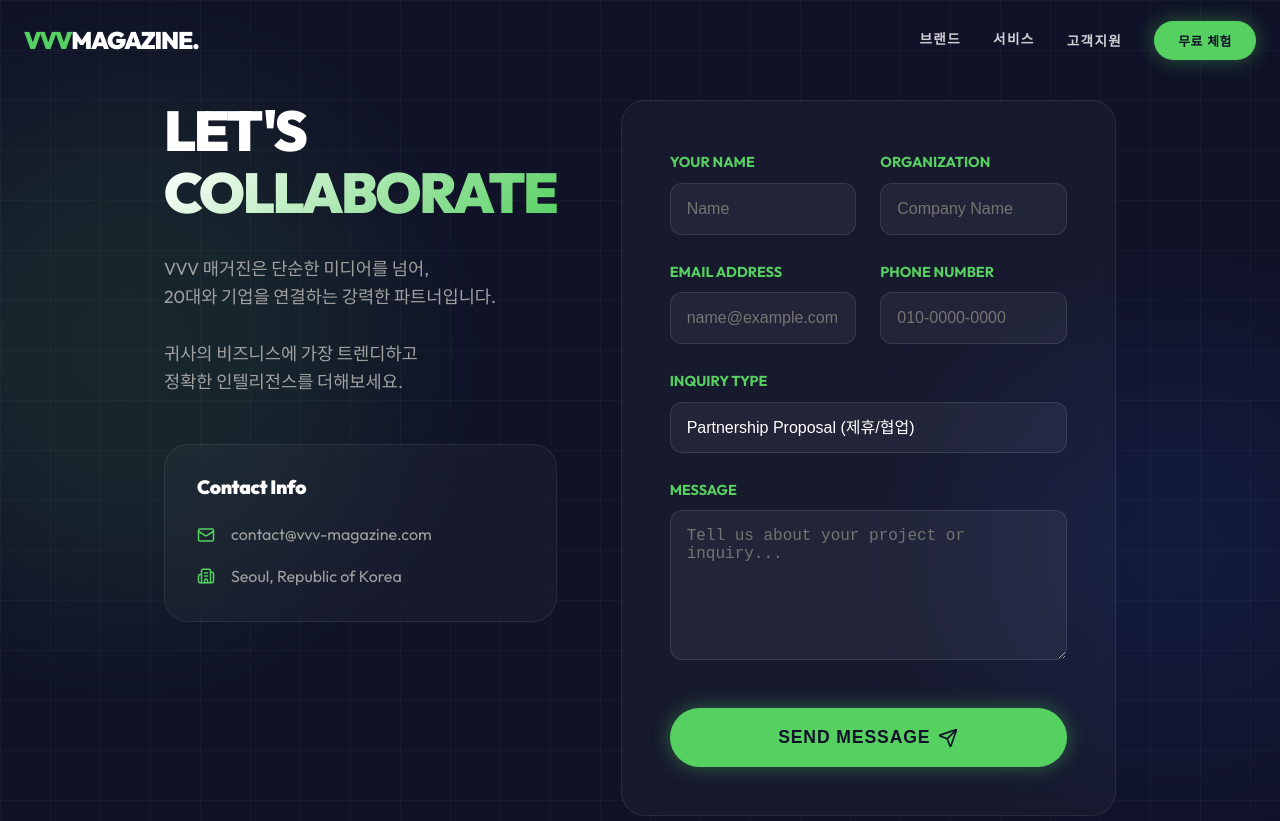
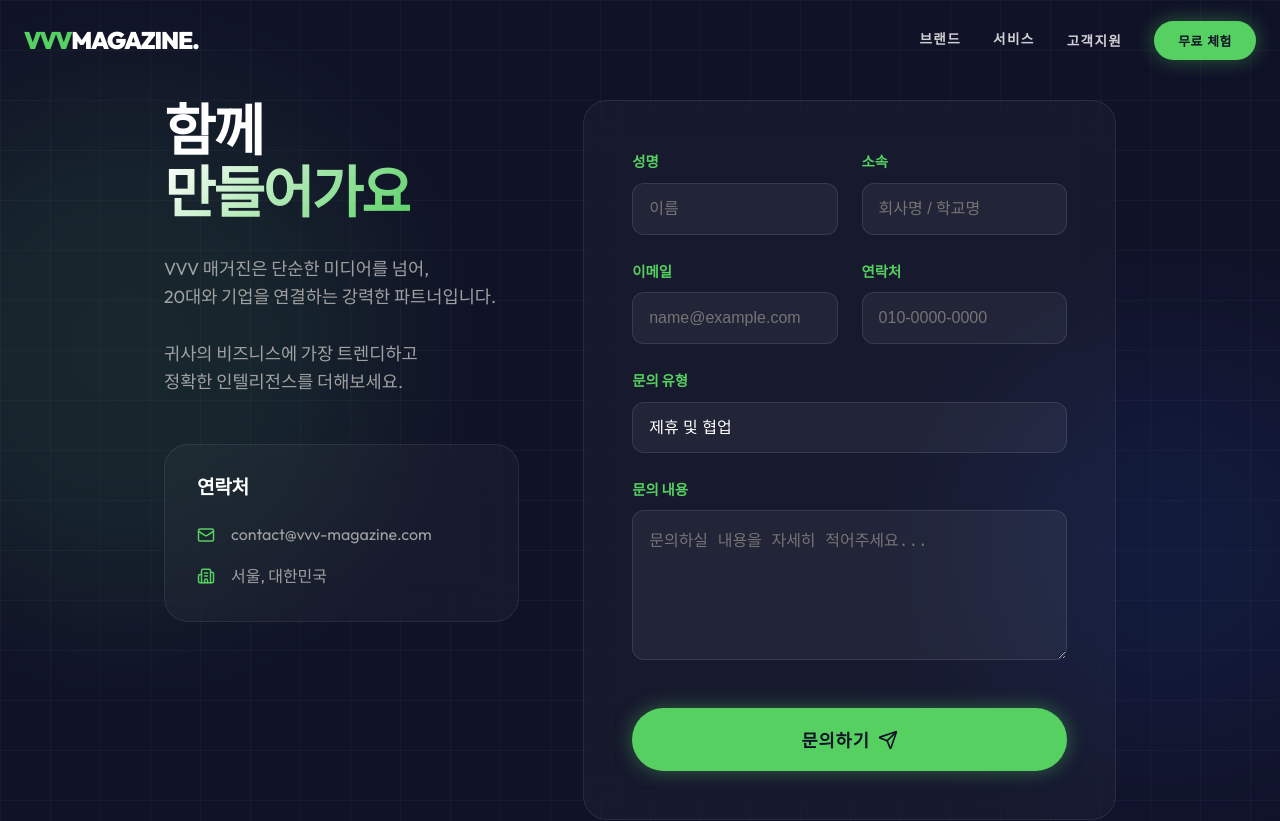
Before and after one commit to sojeong-im/vvv-magazine, a React (Vite) app: page /contact in a window 1280 px wide. Shown: the top 821 px of the page. Built offline with nearby package versions, Linux system fonts and the light colour scheme.

Commit message:
Replace English labels in ContactPage with natural Korean

```diff
--- a/src/components/ContactPage.jsx
+++ b/src/components/ContactPage.jsx
@@ -81,8 +81,8 @@ const ContactPage = () => {
                         transition={{ duration: 0.8 }}
                     >
                         <h1 className="hero-title" style={{ fontSize: '3.5rem', lineHeight: 1.1, marginBottom: '2rem', textAlign: 'left' }}>
-                            LET'S <br />
-                            <span className="text-gradient">COLLABORATE</span>
+                            함께 <br />
+                            <span className="text-gradient">만들어가요</span>
                         </h1>
                         <p style={{ color: 'var(--text-muted)', fontSize: '1.1rem', lineHeight: 1.6, marginBottom: '3rem' }}>
                             VVV 매거진은 단순한 미디어를 넘어,<br />
@@ -93,13 +93,13 @@ const ContactPage = () => {
                         </p>
 
                         <div className="glass-panel" style={{ padding: '2rem', background: 'rgba(255,255,255,0.03)' }}>
-                            <h3 style={{ color: 'white', marginBottom: '1.5rem', fontSize: '1.2rem' }}>Contact Info</h3>
+                            <h3 style={{ color: 'white', marginBottom: '1.5rem', fontSize: '1.2rem' }}>연락처</h3>
                             <div style={{ display: 'flex', flexDirection: 'column', gap: '1rem' }}>
                                 <div style={{ display: 'flex', alignItems: 'center', gap: '1rem', color: 'var(--text-muted)' }}>
                                     <Mail size={18} color="var(--primary)" /> contact@vvv-magazine.com
                                 </div>
                                 <div style={{ display: 'flex', alignItems: 'center', gap: '1rem', color: 'var(--text-muted)' }}>
-                                    <Building2 size={18} color="var(--primary)" /> Seoul, Republic of Korea
+                                    <Building2 size={18} color="var(--primary)" /> 서울, 대한민국
                                 </div>
                             </div>
                         </div>
@@ -114,7 +114,7 @@ const ContactPage = () => {
                         <form onSubmit={handleSubmit} className="glass-panel" style={{ padding: '3rem' }}>
                             <div style={{ display: 'grid', gridTemplateColumns: '1fr 1fr', gap: '1.5rem', marginBottom: '1.5rem' }}>
                                 <div>
-                                    <label style={{ fontSize: '0.9rem', fontWeight: 'bold', color: 'var(--primary)' }}>YOUR NAME</label>
+                                    <label style={{ fontSize: '0.9rem', fontWeight: 'bold', color: 'var(--primary)' }}>성명</label>
                                     <input
                                         type="text"
                                         name="name"
@@ -123,12 +123,12 @@ const ContactPage = () => {
                                         onBlur={handleBlur}
                                         value={formData.name}
                                         onChange={handleChange}
-                                        placeholder="Name"
+                                        placeholder="이름"
                                         required
                                     />
                                 </div>
                                 <div>
-                                    <label style={{ fontSize: '0.9rem', fontWeight: 'bold', color: 'var(--primary)' }}>ORGANIZATION</label>
+                                    <label style={{ fontSize: '0.9rem', fontWeight: 'bold', color: 'var(--primary)' }}>소속</label>
                                     <input
                                         type="text"
                                         name="company"
@@ -137,7 +137,7 @@ const ContactPage = () => {
                                         onBlur={handleBlur}
                                         value={formData.company}
                                         onChange={handleChange}
-                                        placeholder="Company Name"
+                                        placeholder="회사명 / 학교명"
                                         required
                                     />
                                 </div>
@@ -145,7 +145,7 @@ const ContactPage = () => {
 
                             <div style={{ display: 'grid', gridTemplateColumns: '1fr 1fr', gap: '1.5rem', marginBottom: '1.5rem' }}>
                                 <div>
-                                    <label style={{ fontSize: '0.9rem', fontWeight: 'bold', color: 'var(--primary)' }}>EMAIL ADDRESS</label>
+                                    <label style={{ fontSize: '0.9rem', fontWeight: 'bold', color: 'var(--primary)' }}>이메일</label>
                                     <input
                                         type="email"
                                         name="email"
@@ -159,7 +159,7 @@ const ContactPage = () => {
                                     />
                                 </div>
                                 <div>
-                                    <label style={{ fontSize: '0.9rem', fontWeight: 'bold', color: 'var(--primary)' }}>PHONE NUMBER</label>
+                                    <label style={{ fontSize: '0.9rem', fontWeight: 'bold', color: 'var(--primary)' }}>연락처</label>
                                     <input
                                         type="tel"
                                         name="phone"
@@ -174,7 +174,7 @@ const ContactPage = () => {
                             </div>
 
                             <div style={{ marginBottom: '1.5rem' }}>
-                                <label style={{ fontSize: '0.9rem', fontWeight: 'bold', color: 'var(--primary)' }}>INQUIRY TYPE</label>
+                                <label style={{ fontSize: '0.9rem', fontWeight: 'bold', color: 'var(--primary)' }}>문의 유형</label>
                                 <select
                                     name="type"
                                     style={{ ...inputStyle, cursor: 'pointer', appearance: 'none' }}
@@ -183,16 +183,16 @@ const ContactPage = () => {
                                     value={formData.type}
                                     onChange={handleChange}
                                 >
-                                    <option style={{ color: 'black' }} value="partnership">Partnership Proposal (제휴/협업)</option>
-                                    <option style={{ color: 'black' }} value="advertising">Advertising & Marketing (광고/마케팅)</option>
-                                    <option style={{ color: 'black' }} value="data">Data Service Inquiry (데이터 서비스)</option>
-                                    <option style={{ color: 'black' }} value="press">Press & Interview (취재/인터뷰)</option>
-                                    <option style={{ color: 'black' }} value="other">Other Inquiries (기타)</option>
+                                    <option style={{ color: 'black' }} value="partnership">제휴 및 협업</option>
+                                    <option style={{ color: 'black' }} value="advertising">광고 및 마케팅</option>
+                                    <option style={{ color: 'black' }} value="data">데이터 서비스 문의</option>
+                                    <option style={{ color: 'black' }} value="press">취재 및 인터뷰</option>
+                                    <option style={{ color: 'black' }} value="other">기타 문의</option>
                                 </select>
                             </div>
 
                             <div style={{ marginBottom: '2.5rem' }}>
-                                <label style={{ fontSize: '0.9rem', fontWeight: 'bold', color: 'var(--primary)' }}>MESSAGE</label>
+                                <label style={{ fontSize: '0.9rem', fontWeight: 'bold', color: 'var(--primary)' }}>문의 내용</label>
                                 <textarea
                                     name="message"
                                     style={{ ...inputStyle, minHeight: '150px', resize: 'vertical' }}
@@ -200,7 +200,7 @@ const ContactPage = () => {
                                     onBlur={handleBlur}
                                     value={formData.message}
                                     onChange={handleChange}
-                                    placeholder="Tell us about your project or inquiry..."
+                                    placeholder="문의하실 내용을 자세히 적어주세요..."
                                     required
                                 ></textarea>
                             </div>
@@ -212,9 +212,9 @@ const ContactPage = () => {
                                 disabled={isSubmitted}
                             >
                                 {isSubmitted ? (
-                                    <>Sent Successfully <CheckCircle size={20} /></>
+                                    <>전송 성공 <CheckCircle size={20} /></>
                                 ) : (
-                                    <>SEND MESSAGE <Send size={20} /></>
+                                    <>문의하기 <Send size={20} /></>
                                 )}
                             </button>
                         </form>
```
